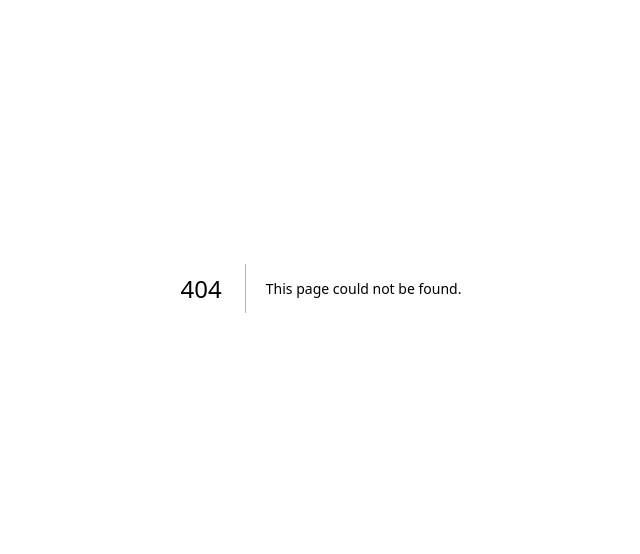
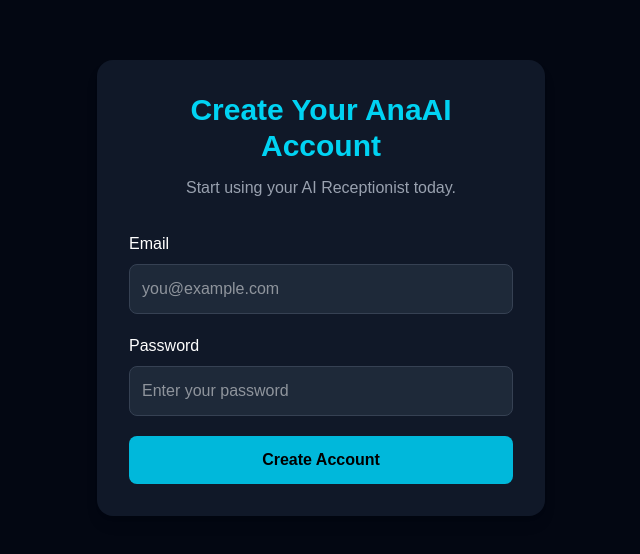
Before and after one commit to ProjectAnaAI/anaai, a Next.js app: page /signup in a window 1280 px wide. Before the commit this address had no page. Shown: the part 112-666 px from the top of the page, without its empty margins (319-959 px from the left). Built offline with nearby package versions, Linux system fonts and the light colour scheme; no server answers.

Commit message:
Create signup page UI and Supabase setup

```diff
--- /dev/null
+++ b/app/signup/page.tsx
@@ -0,0 +1,72 @@
+"use client";
+
+import { useState } from "react";
+import { supabase } from "../../lib/supabase";
+
+export default function SignUpPage() {
+    const [email, setEmail] = useState("");
+const [password, setPassword] = useState("")
+async function handleSignUp(e: React.FormEvent<HTMLFormElement>) {
+  e.preventDefault();
+
+  const { error } = await supabase.auth.signUp({
+    email,
+    password,
+  });
+
+  if (error) {
+    alert(error.message);
+  } else {
+    alert("Account created! Check your email to verify your account.");
+  }
+}
+
+  return (
+    <main className="min-h-screen flex items-center justify-center bg-gray-950 text-white">
+      <div className="w-full max-w-md rounded-2xl bg-gray-900 p-8 shadow-lg">
+
+        <h1 className="text-3xl font-bold text-center text-cyan-400">
+          Create Your AnaAI Account
+        </h1>
+
+        <p className="mt-3 text-center text-gray-400">
+          Start using your AI Receptionist today.
+        </p>
+
+        <form className="mt-8 space-y-5">
+
+          <div>
+            <label className="block mb-2">Email</label>
+            <input
+              type="email"
+              placeholder="you@example.com"
+              value={email}
+              onChange={(e) => setEmail(e.target.value)}
+              className="w-full rounded-lg border border-gray-700 bg-gray-800 p-3"
+            />
+          </div>
+
+          <div>
+            <label className="block mb-2">Password</label>
+            <input
+  type="password"
+  placeholder="Enter your password"
+  value={password}
+  onChange={(e) => setPassword(e.target.value)}
+  className="w-full rounded-lg border border-gray-700 bg-gray-800 p-3"
+/>
+          </div>
+
+          <button
+            type="submit"
+            className="w-full rounded-lg bg-cyan-500 p-3 font-bold text-black hover:bg-cyan-400 transition"
+          >
+            Create Account
+          </button>
+
+        </form>
+
+      </div>
+    </main>
+  );
+}
--- /dev/null
+++ b/lib/supabase.ts
@@ -0,0 +1,6 @@
+import { createClient } from "@supabase/supabase-js";
+
+const supabaseUrl = process.env.NEXT_PUBLIC_SUPABASE_URL!;
+const supabaseAnonKey = process.env.NEXT_PUBLIC_SUPABASE_ANON_KEY!;
+
+export const supabase = createClient(supabaseUrl, supabaseAnonKey);
--- a/package.json
+++ b/package.json
@@ -9,6 +9,7 @@
     "lint": "eslint"
   },
   "dependencies": {
+    "@supabase/supabase-js": "^2.110.0",
     "next": "16.2.10",
     "react": "19.2.4",
     "react-dom": "19.2.4"
```
Also changed, not shown: 1 other file (tests, documents, lock files or other folders).
